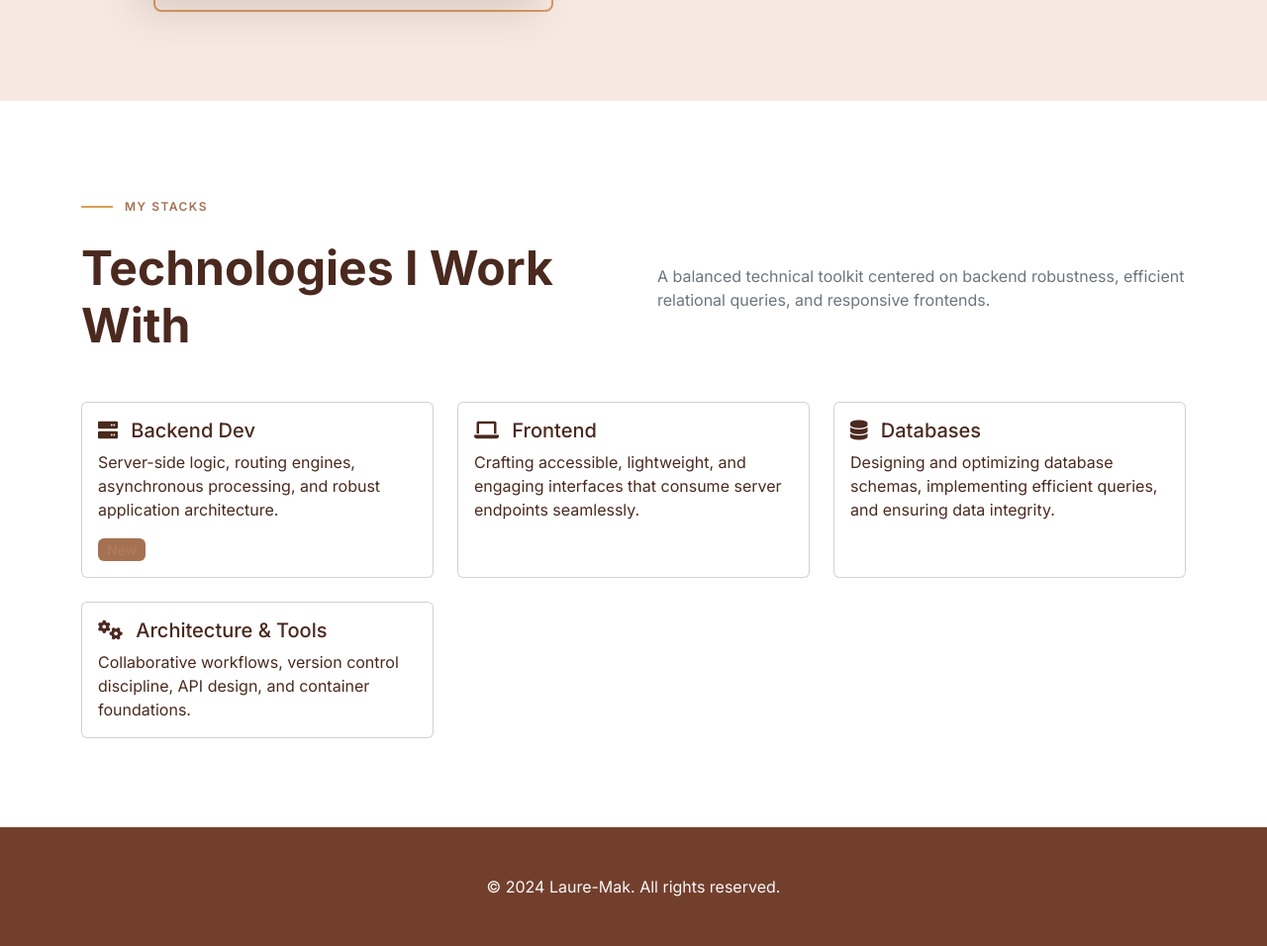
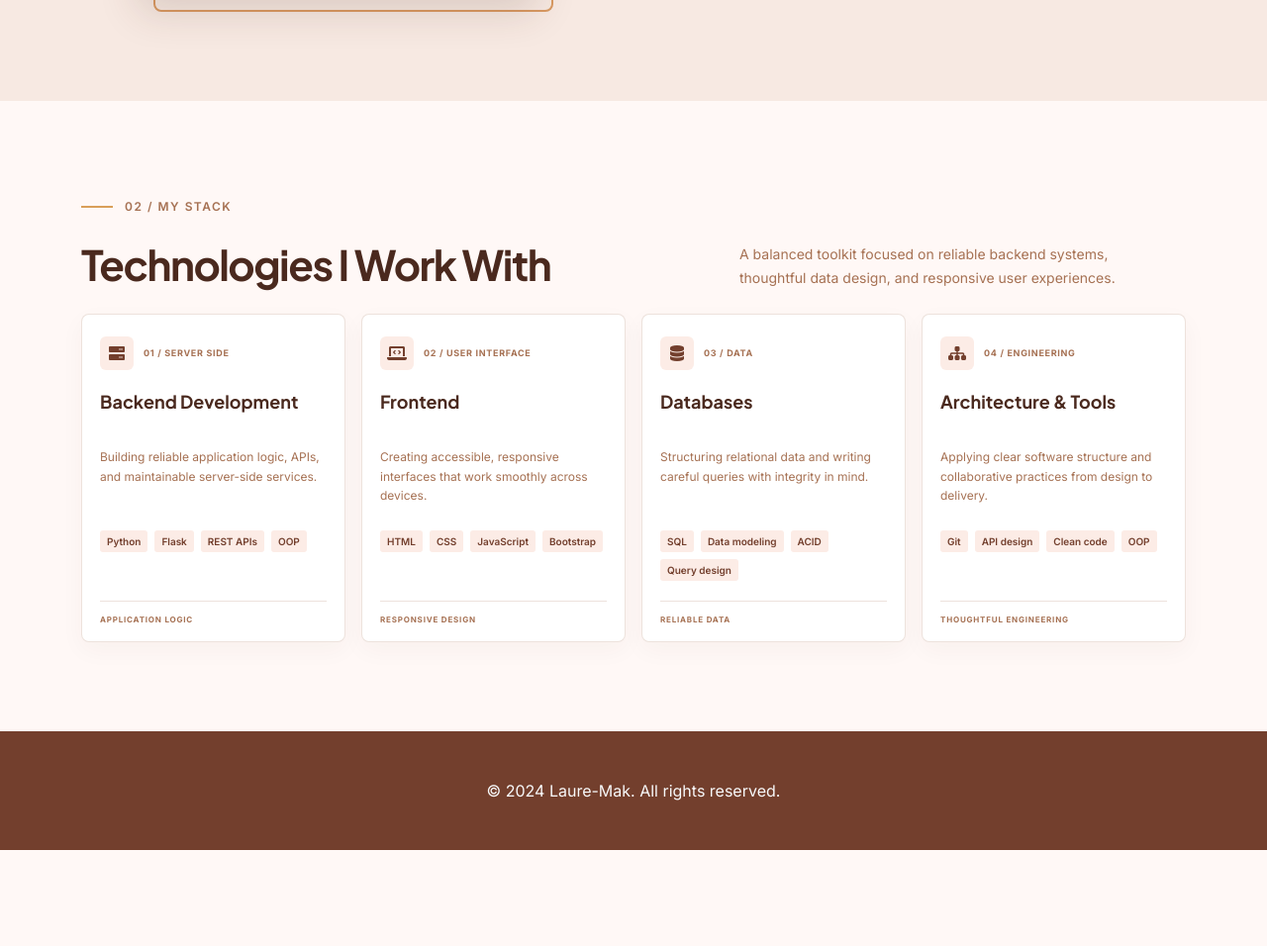
Before and after one commit to laurence1Mas/exercices_py_100_days_of_code, a Flask app: page /about in a window 1280 px wide. Shown: the part 1085-2041 px from the top of the page at 99% size. After the commit the page ends 1944 px from the top, so only its background shows below. Run offline with Flask 3, Linux system fonts and the light colour scheme.

Commit message:
Refactor code structure for improved readability and maintainability

```diff
--- a/portfolio/static/css/style.css
+++ b/portfolio/static/css/style.css
@@ -480,13 +480,113 @@ body {
     box-shadow: 0 16px 40px rgba(74, 41, 30, 0.16);
 }
 
-.technologie-section{
+.technologie-section {
+    background-color: var(--color-background);
+    min-height: auto;
+    padding: 90px 0;
+}
+
+.tech-section-title {
+    margin: 0;
+    color: var(--color-text);
+    font-family: var(--font-heading);
+    font-size: clamp(30px, 3.5vw, 42px);
+    font-weight: 700;
+    letter-spacing: -1.5px;
+}
+
+.tech-section-description {
+    max-width: 440px;
+    color: var(--color-secondary);
+    font-size: 14px;
+    line-height: 1.7;
+}
+
+.tech-card {
+    display: flex;
+    flex-direction: column;
+    padding: 22px 18px 16px;
     background-color: var(--color-surface);
-    min-height: auto;
+    border: 1px solid var(--color-border);
+    border-radius: var(--radius);
+    box-shadow: 0 8px 24px rgba(74, 41, 30, 0.04);
+    transition: transform 180ms ease, box-shadow 180ms ease;
+}
+
+.tech-card:hover {
+    transform: translateY(-4px);
+    box-shadow: 0 14px 30px rgba(74, 41, 30, 0.10);
+}
+
+.tech-card-heading {
     display: flex;
     align-items: center;
-    padding: 90px 0;
-    overflow: hidden;
+    gap: 10px;
+    margin-bottom: 20px;
+}
+
+.tech-icon {
+    display: inline-flex;
+    width: 34px;
+    height: 34px;
+    align-items: center;
+    justify-content: center;
+    flex: 0 0 34px;
+    color: var(--color-brand);
+    background-color: #FCECE6;
+    border-radius: 6px;
+}
+
+.tech-category {
+    color: var(--color-secondary);
+    font-size: 9px;
+    font-weight: 700;
+    letter-spacing: 0.7px;
+}
+
+.tech-card h3 {
+    min-height: 48px;
+    margin: 0 0 10px;
+    color: var(--color-text);
+    font-family: var(--font-heading);
+    font-size: 18px;
+    font-weight: 700;
+    line-height: 1.35;
+}
+
+.tech-card p {
+    min-height: 68px;
+    margin-bottom: 16px;
+    color: var(--color-secondary);
+    font-size: 12px;
+    line-height: 1.65;
+}
+
+.tech-tags {
+    display: flex;
+    flex-wrap: wrap;
+    gap: 7px;
+    margin-bottom: 20px;
+}
+
+.tech-tag {
+    padding: 5px 7px;
+    color: var(--color-brand);
+    background-color: #FCECE6;
+    border-radius: 3px;
+    font-size: 10px;
+    font-weight: 600;
+    line-height: 1.2;
+}
+
+.tech-card-footer {
+    margin-top: auto;
+    padding-top: 12px;
+    color: var(--color-secondary);
+    border-top: 1px solid var(--color-border);
+    font-size: 8px;
+    font-weight: 700;
+    letter-spacing: 0.8px;
 }
 footer {
     background-color: var(--color-brand);
--- a/portfolio/templates/about.html
+++ b/portfolio/templates/about.html
@@ -143,66 +143,92 @@
 
         <section class="technologie-section">
             <div class="container">
-                <div class="row align-items-center">
-                    <div class="col-12">
-                        <div class="row justify-content-between align-items-center g-5">
+                <div class="row justify-content-between align-items-end g-4 mb-4">
                     <div class="col-lg-6">
-                                <div class="about-intro text-start mb-5">
+                        <div class="about-intro text-start">
                             <span class="hero-eyebrow">
                                 <span class="eyebrow-line"></span>
-                                        MY STACKS
+                                02 / MY STACK
                             </span>
-                                    <h2 class="display-5 fw-bold">Technologies I Work With</h2>
+                            <h2 class="tech-section-title">Technologies I Work With</h2>
                         </div>
                     </div>
-                            <div class="col-lg-6">
-                                <p class="text-muted">
-                                    A balanced technical toolkit centered on backend
-                                    robustness, efficient relational queries, and responsive frontends.
+                    <div class="col-lg-5">
+                        <p class="tech-section-description mb-0">
+                            A balanced toolkit focused on reliable backend systems, thoughtful data design,
+                            and responsive user experiences.
                         </p>
                     </div>
                 </div>
-                        <!-- cards bootstrap to represente my technologies -->
-                        <div class="row g-4">
-                            <div class="col-md-4">
-                                <div class="card h-100">
-                                    <div class="card-body">
-                                        <h5 class="card-title"><i class="fas fa-server me-2"></i> Backend Dev</h5>
-                                        <p class="card-text">Server-side logic, routing engines, asynchronous processing, and robust
-                                            application architecture.</p>
-                                        <!-- badges for each technology -->
-                                         <span class="badge">New</span>
+
+                <div class="row g-3">
+                    <div class="col-lg-3 col-md-6">
+                        <article class="tech-card h-100">
+                            <div class="tech-card-heading">
+                                <span class="tech-icon"><i class="fas fa-server" aria-hidden="true"></i></span>
+                                <span class="tech-category">01 / SERVER SIDE</span>
                             </div>
+                            <h3>Backend Development</h3>
+                            <p>Building reliable application logic, APIs, and maintainable server-side services.</p>
+                            <div class="tech-tags" aria-label="Backend technologies">
+                                <span class="tech-tag">Python</span>
+                                <span class="tech-tag">Flask</span>
+                                <span class="tech-tag">REST APIs</span>
+                                <span class="tech-tag">OOP</span>
                             </div>
+                            <span class="tech-card-footer">APPLICATION LOGIC</span>
+                        </article>
                     </div>
-                            <div class="col-md-4">
-                                <div class="card h-100">
-                                    <div class="card-body">
-                                        <h5 class="card-title"><i class="fas fa-laptop me-2"></i> Frontend</h5>
-                                        <p class="card-text">Crafting accessible, lightweight, and engaging
-                                             interfaces that consume server endpoints seamlessly.</p>
+                    <div class="col-lg-3 col-md-6">
+                        <article class="tech-card h-100">
+                            <div class="tech-card-heading">
+                                <span class="tech-icon"><i class="fas fa-laptop-code" aria-hidden="true"></i></span>
+                                <span class="tech-category">02 / USER INTERFACE</span>
                             </div>
+                            <h3>Frontend</h3>
+                            <p>Creating accessible, responsive interfaces that work smoothly across devices.</p>
+                            <div class="tech-tags" aria-label="Frontend technologies">
+                                <span class="tech-tag">HTML</span>
+                                <span class="tech-tag">CSS</span>
+                                <span class="tech-tag">JavaScript</span>
+                                <span class="tech-tag">Bootstrap</span>
                             </div>
+                            <span class="tech-card-footer">RESPONSIVE DESIGN</span>
+                        </article>
                     </div>
-                            <div class="col-md-4">
-                                <div class="card h-100">
-                                    <div class="card-body">
-                                        <h5 class="card-title"><i class="fas fa-database me-2"></i> Databases</h5>
-                                        <p class="card-text">Designing and optimizing database schemas, implementing efficient queries, and ensuring data integrity.</p>
+                    <div class="col-lg-3 col-md-6">
+                        <article class="tech-card h-100">
+                            <div class="tech-card-heading">
+                                <span class="tech-icon"><i class="fas fa-database" aria-hidden="true"></i></span>
+                                <span class="tech-category">03 / DATA</span>
                             </div>
+                            <h3>Databases</h3>
+                            <p>Structuring relational data and writing careful queries with integrity in mind.</p>
+                            <div class="tech-tags" aria-label="Database skills">
+                                <span class="tech-tag">SQL</span>
+                                <span class="tech-tag">Data modeling</span>
+                                <span class="tech-tag">ACID</span>
+                                <span class="tech-tag">Query design</span>
                             </div>
+                            <span class="tech-card-footer">RELIABLE DATA</span>
+                        </article>
                     </div>
-                            <div class="col-md-4">
-                                <div class="card h-100">
-                                    <div class="card-body">
-                                        <h5 class="card-title"><i class="fas fa-cogs me-2"></i> Architecture & Tools</h5>
-                                        <p class="card-text">Collaborative workflows, version
-                                            control discipline, API design, and container foundations.</p>
+                    <div class="col-lg-3 col-md-6">
+                        <article class="tech-card h-100">
+                            <div class="tech-card-heading">
+                                <span class="tech-icon"><i class="fas fa-sitemap" aria-hidden="true"></i></span>
+                                <span class="tech-category">04 / ENGINEERING</span>
                             </div>
+                            <h3>Architecture &amp; Tools</h3>
+                            <p>Applying clear software structure and collaborative practices from design to delivery.</p>
+                            <div class="tech-tags" aria-label="Engineering practices and tools">
+                                <span class="tech-tag">Git</span>
+                                <span class="tech-tag">API design</span>
+                                <span class="tech-tag">Clean code</span>
+                                <span class="tech-tag">OOP</span>
                             </div>
-                            </div>
-                        </div>
-
+                            <span class="tech-card-footer">THOUGHTFUL ENGINEERING</span>
+                        </article>
                     </div>
                 </div>
             </div>
```
Also changed, not shown: screen.png (added). Lines whose indentation alone changed are shown as unchanged.
